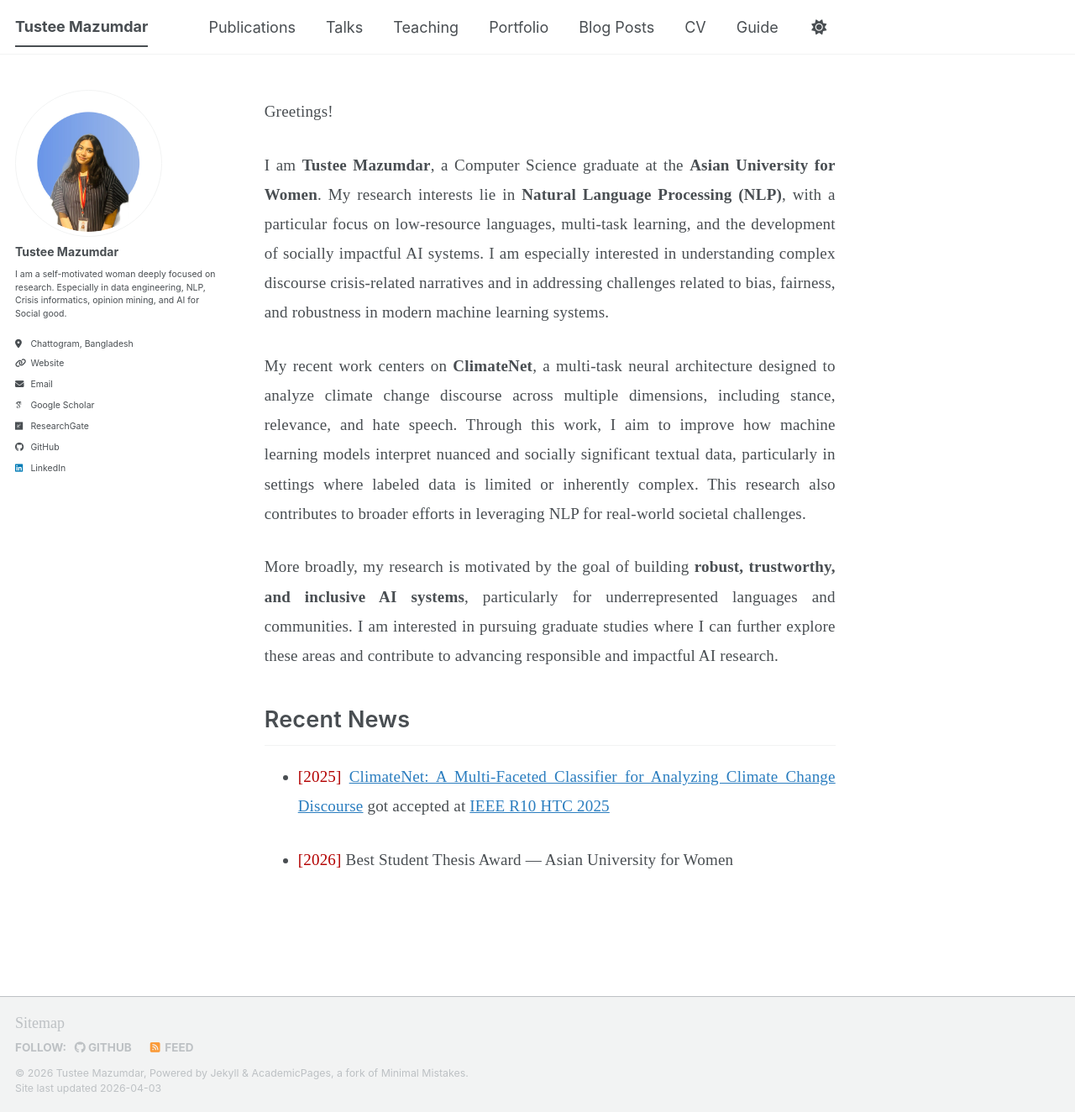
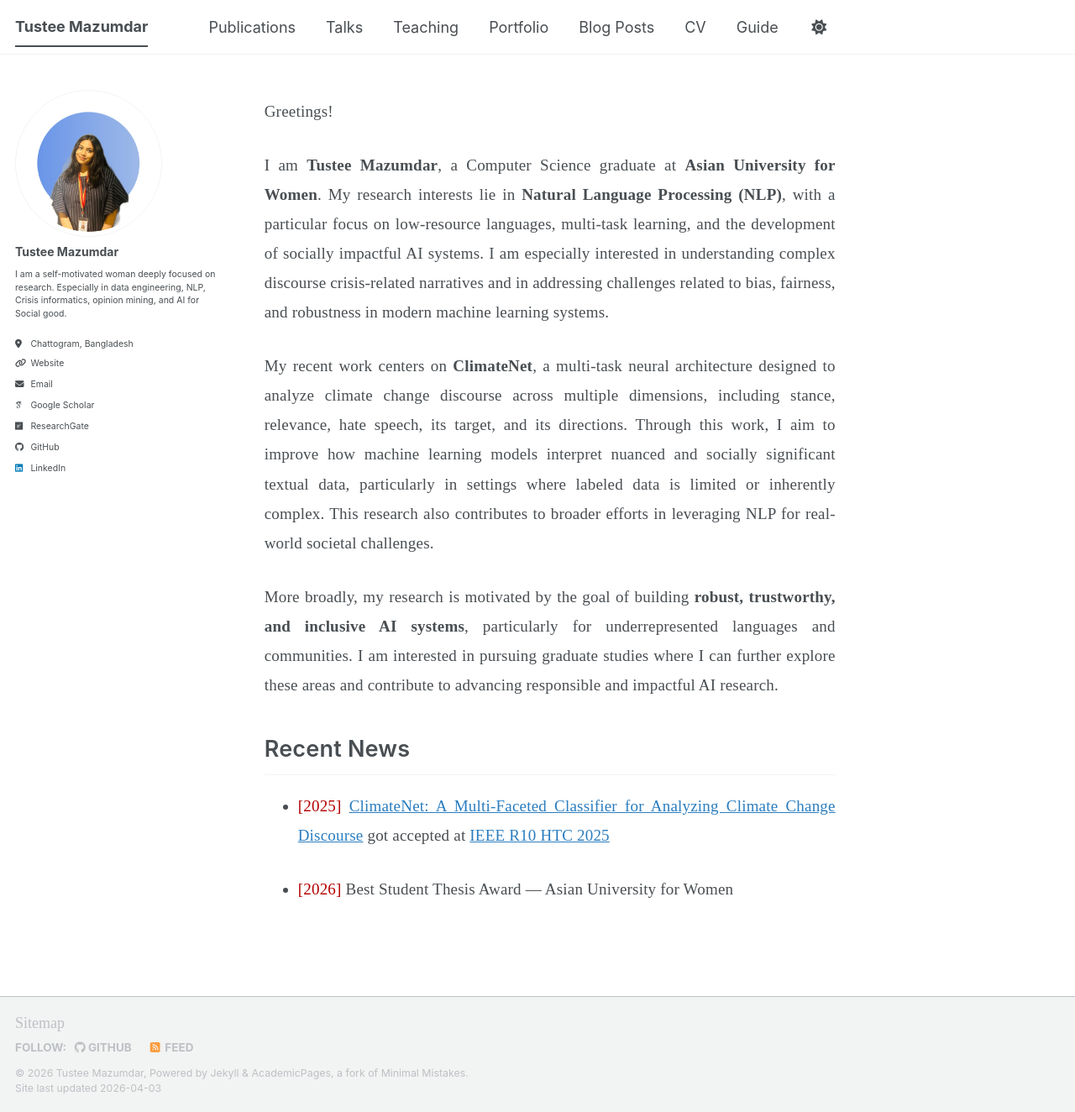
Before and after one commit to TusteeMazumdar/TusteeMazumdar.github.io, a Jekyll site: the page built from _pages/about.md, in a window 1280 px wide and 1324 px high. Shown: the whole window at 84% size. Built offline with Jekyll 4.4.1, drawn with Linux system fonts in a browser that asks for light colours; some web fonts are replaced; a script bundle is joined from its source files by our own code; library files that are not in the unit come from our copies.

Commit message:
Update about.md

```diff
--- a/_pages/about.md
+++ b/_pages/about.md
@@ -9,9 +9,9 @@ redirect_from:
 
 Greetings!
 
-I am **Tustee Mazumdar**, a Computer Science graduate at the **Asian University for Women**. My research interests lie in **Natural Language Processing (NLP)**, with a particular focus on low-resource languages, multi-task learning, and the development of socially impactful AI systems. I am especially interested in understanding complex discourse crisis-related narratives and in addressing challenges related to bias, fairness, and robustness in modern machine learning systems.
+I am **Tustee Mazumdar**, a Computer Science graduate at **Asian University for Women**. My research interests lie in **Natural Language Processing (NLP)**, with a particular focus on low-resource languages, multi-task learning, and the development of socially impactful AI systems. I am especially interested in understanding complex discourse crisis-related narratives and in addressing challenges related to bias, fairness, and robustness in modern machine learning systems.
 
-My recent work centers on **ClimateNet**, a multi-task neural architecture designed to analyze climate change discourse across multiple dimensions, including stance, relevance, and hate speech. Through this work, I aim to improve how machine learning models interpret nuanced and socially significant textual data, particularly in settings where labeled data is limited or inherently complex. This research also contributes to broader efforts in leveraging NLP for real-world societal challenges.
+My recent work centers on **ClimateNet**, a multi-task neural architecture designed to analyze climate change discourse across multiple dimensions, including stance, relevance,  hate speech, its target, and its directions. Through this work, I aim to improve how machine learning models interpret nuanced and socially significant textual data, particularly in settings where labeled data is limited or inherently complex. This research also contributes to broader efforts in leveraging NLP for real-world societal challenges.
 
 More broadly, my research is motivated by the goal of building **robust, trustworthy, and inclusive AI systems**, particularly for underrepresented languages and communities. I am interested in pursuing graduate studies where I can further explore these areas and contribute to advancing responsible and impactful AI research.
 
```
